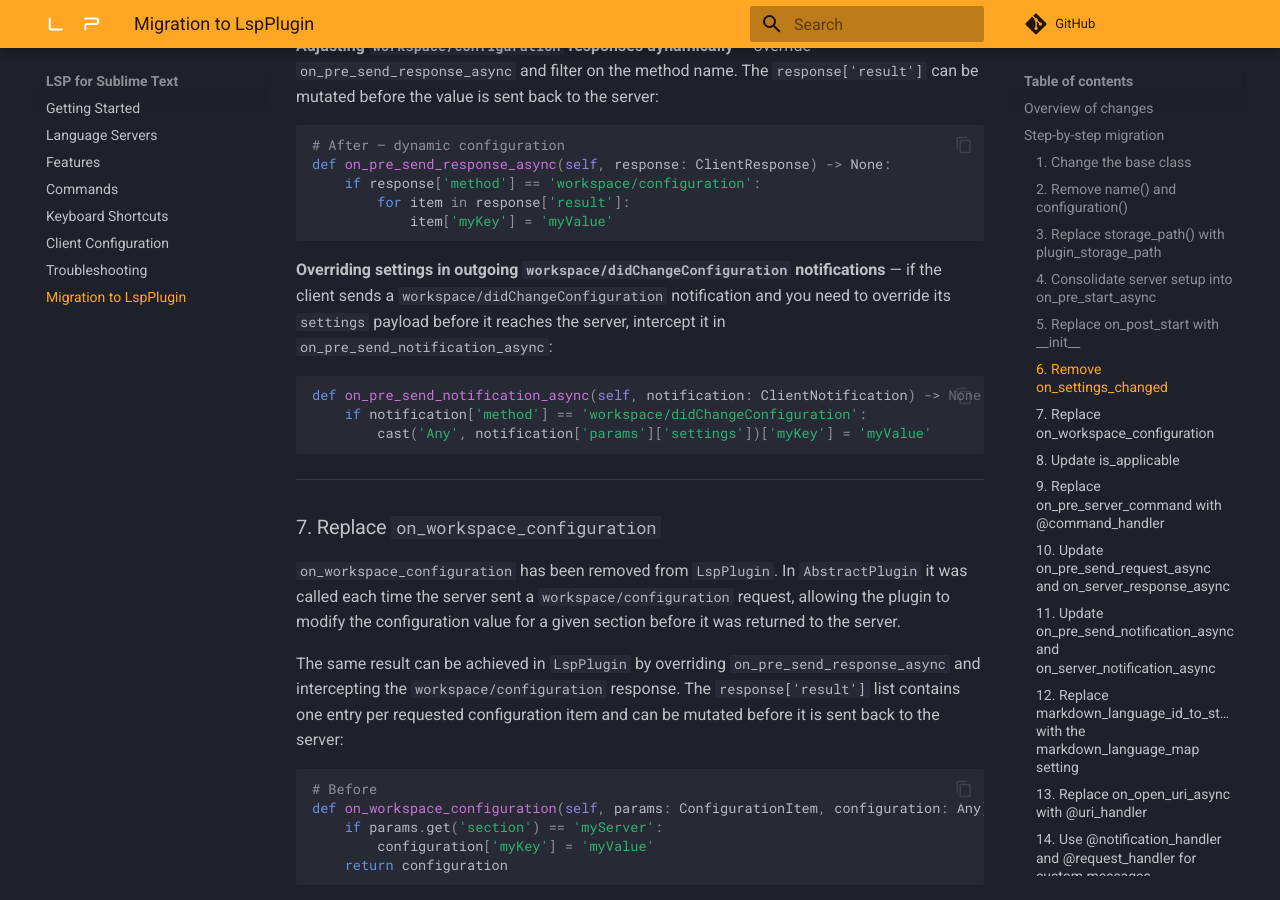
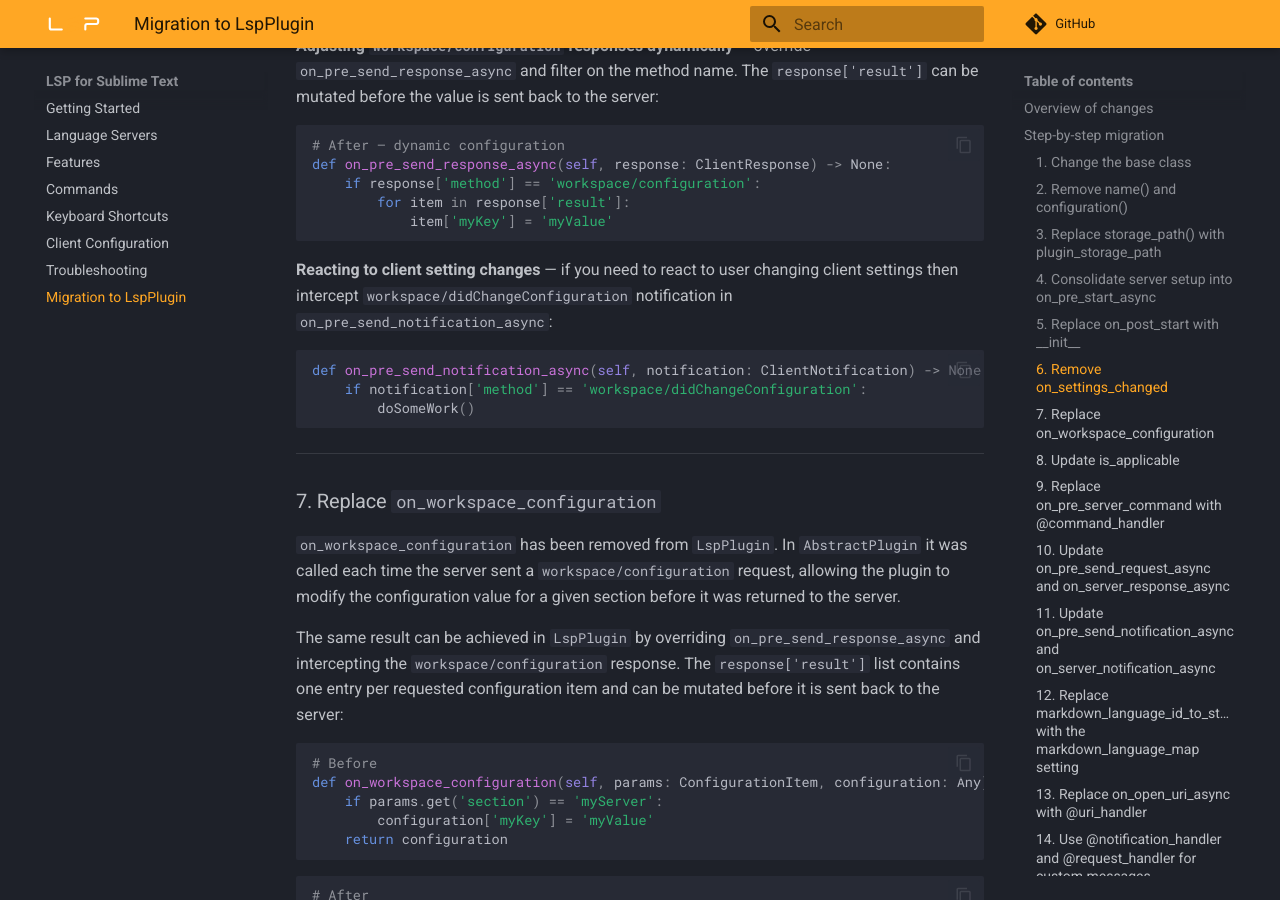
Before and after one commit to sublimelsp/LSP, an MkDocs documentation site: the page built from docs/src/migrating_to_lsp_plugin.md, in a window 1280 px wide and 900 px high, scrolled down 5540 px. Built offline with MkDocs 1.6.1 and Material for MkDocs 9.7.7, drawn with Linux system fonts in a browser that asks for light colours; comment, search, counter and statistics services are not loaded.

Commit message:
update docs

````diff
--- a/docs/src/migrating_to_lsp_plugin.md
+++ b/docs/src/migrating_to_lsp_plugin.md
@@ -225,12 +225,12 @@ def on_pre_send_response_async(self, response: ClientResponse) -> None:
             item['myKey'] = 'myValue'
 ```
 
-**Overriding settings in outgoing `workspace/didChangeConfiguration` notifications** — if the client sends a `workspace/didChangeConfiguration` notification and you need to override its `settings` payload before it reaches the server, intercept it in `on_pre_send_notification_async`:
+**Reacting to client setting changes** — if you need to react to user changing client settings then intercept `workspace/didChangeConfiguration` notification in `on_pre_send_notification_async`:
 
 ```python
 def on_pre_send_notification_async(self, notification: ClientNotification) -> None:
     if notification['method'] == 'workspace/didChangeConfiguration':
-        cast('Any', notification['params']['settings'])['myKey'] = 'myValue'
+        doSomeWork()
 ```
 
 ---
````
